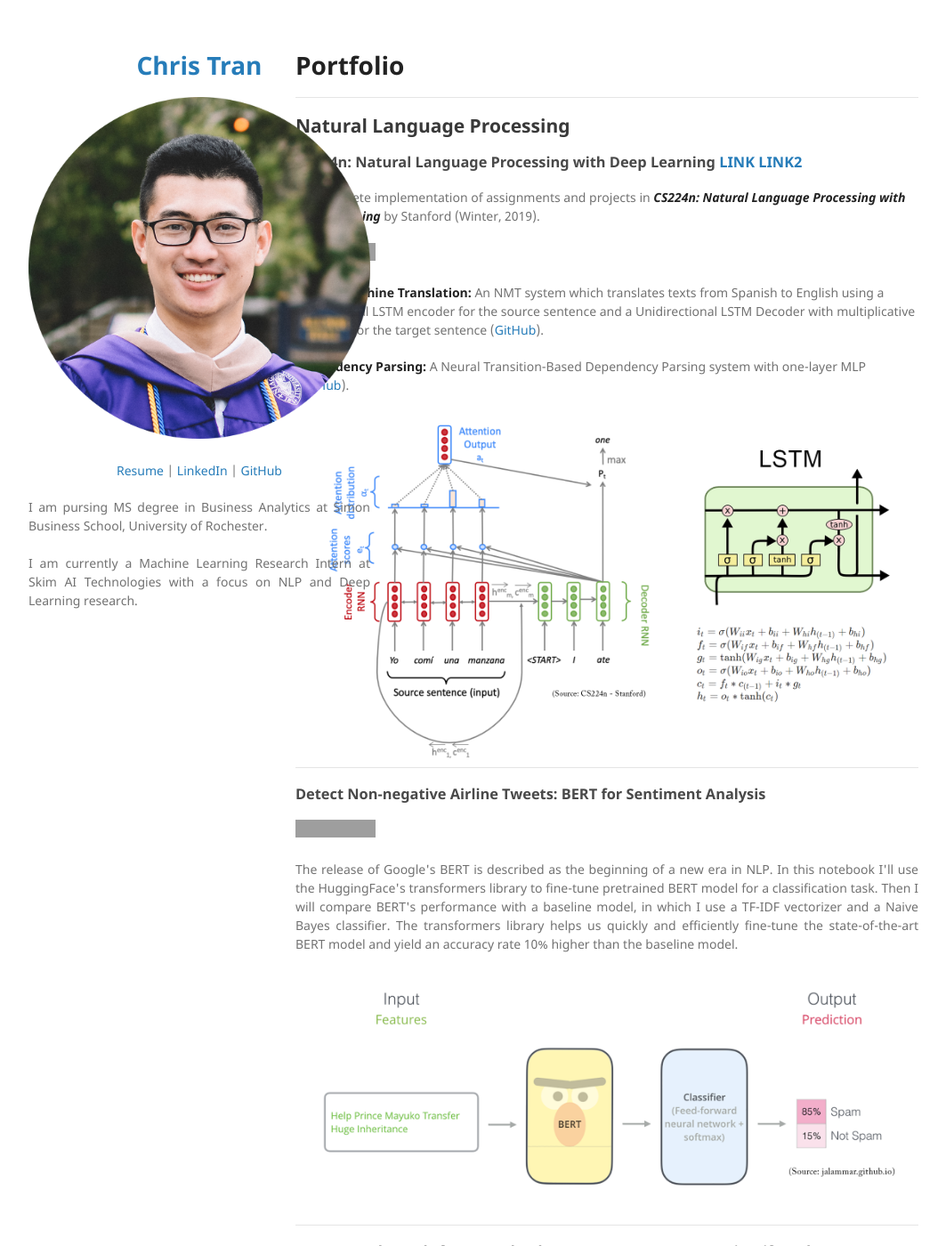
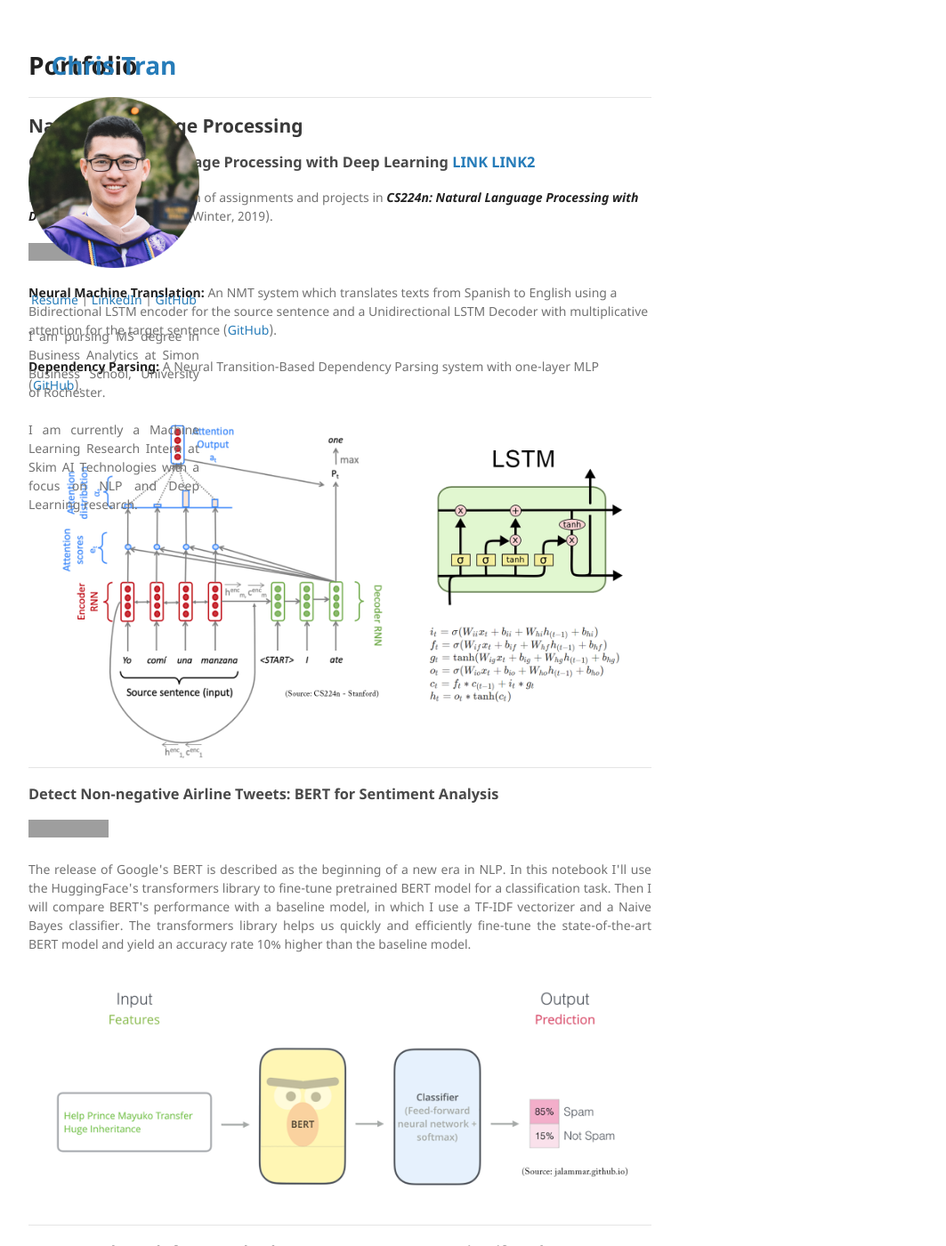
Before and after one commit to paulslin/paulslin.github.io, a Jekyll site: the page built from index.md, in a window 1280 px wide and 1400 px high. Shown: the whole window at 89% size, without its empty margins (26-1089 px from the left). Built offline with Jekyll 4.4.1, drawn with Linux system fonts in a browser that asks for light colours; our own code applies the rules of GitHub Pages for plain Markdown files; grey boxes are pictures that could not be loaded.

Commit message:
Update jekyll-theme-minimal.scss

```diff
--- a/_sass/jekyll-theme-minimal.scss
+++ b/_sass/jekyll-theme-minimal.scss
@@ -105,8 +105,7 @@ img {
 }
 
 header {
-  width:30%;
-  float:left;
+  width:15%;
   position:fixed;
   -webkit-font-smoothing:subpixel-antialiased;
 }
@@ -173,7 +172,6 @@ strong {
 
 section {
   width:70%;
-  float:right;
   padding-bottom:50px;
 }
 
```
